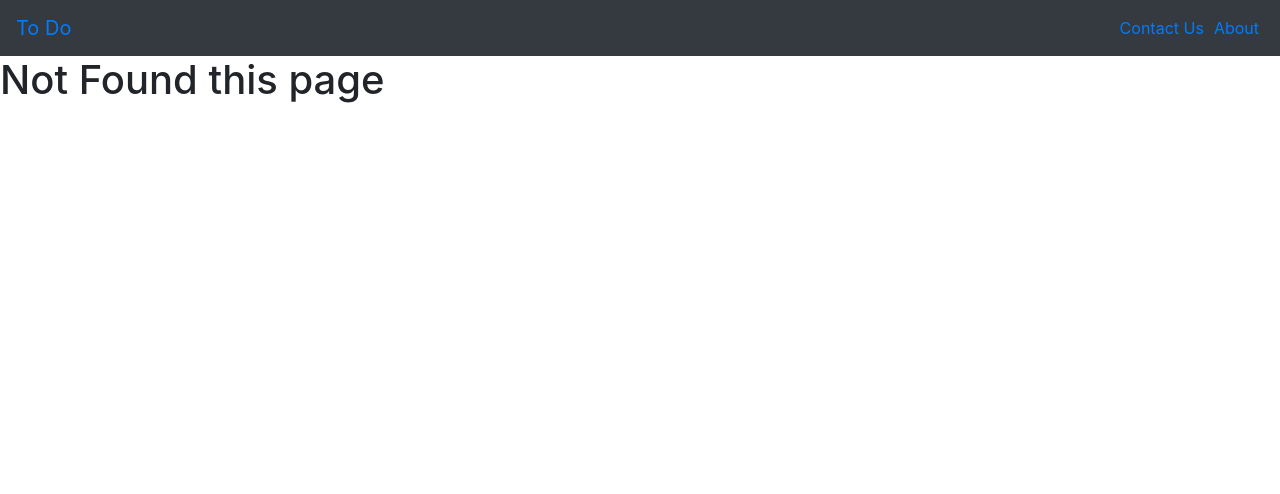
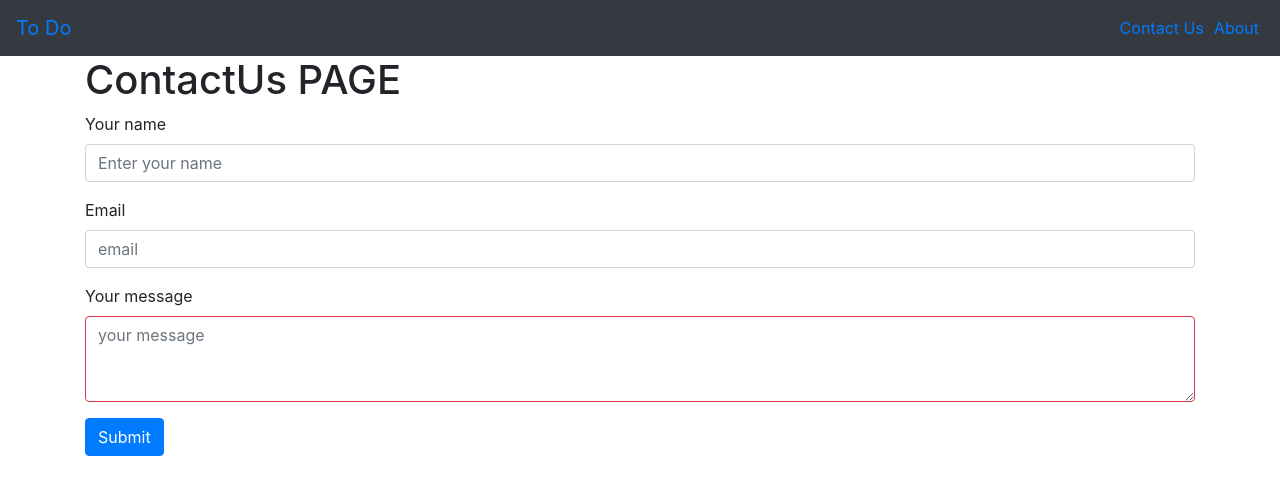
Before and after one commit to TigranKochinyan/ReactApp, a React (Create React App) app: page /contact in a window 1280 px wide. Before the commit this address led to /not-found. Shown: the top 494 px of the page. Built offline with nearby package versions, Linux system fonts and the light colour scheme.

Commit message:
add coontact page and form

```diff
--- a/src/App.js
+++ b/src/App.js
@@ -11,7 +11,9 @@ import {
 import NavMenu from './Components/NavMenu';
 import SingleTask from './pages/SingleTask';
 import About from './pages/About';
+import Contact from './pages/Contact';
 import NotFound from './pages/NotFound';
+
 
 function App() {
   	return (
@@ -23,7 +25,9 @@ function App() {
 				</Route>
 				<Route exact path="/about">
 					<About />
-
+				</Route>
+				<Route exact path="/contact">
+					<Contact />
 				</Route>
 				<Route exact path="/task/:taskId" component={SingleTask} />
 				<Route exact path="/not-found">
--- a/src/Components/TodoList/NewTaskOrEdit/NewTaskOrEdit.jsx
+++ b/src/Components/TodoList/NewTaskOrEdit/NewTaskOrEdit.jsx
@@ -9,6 +9,7 @@ import { fromatingDate } from './../../../helpers/utils';
 class NewTaskOrEdit extends React.Component {
     constructor(props) {
         super(props);
+        this.titleInputRef = React.createRef();
         this.state = {
             inputValueTitle: props.task ? props.task.title : '',
             inputValueDesc: props.task ? props.task.description : '',
@@ -16,6 +17,9 @@ class NewTaskOrEdit extends React.Component {
             validated: false
         };
     };
+    componentDidMount() {
+        this.titleInputRef.current.focus();//when modal open title input was focused
+    }
     handleInputChange = (event) => {
         let { value } = event.target;
         let wichInput = event.target.name;
@@ -66,6 +70,7 @@ class NewTaskOrEdit extends React.Component {
                             <Form.Group as={Col} md="12" >
                                 <Form.Label>Task title</Form.Label>
                                 <Form.Control
+                                    ref={this.titleInputRef}
                                     name='inputValueTitle'
                                     required
                                     type="text"
--- a/src/pages/Contact.jsx
+++ b/src/pages/Contact.jsx
@@ -0,0 +1,163 @@
+import React, { useState } from 'react';
+import { Form, Button, Container, Row, Col } from 'react-bootstrap';
+import './pages.scss';
+
+const Contact = () => {
+    const [ inputValues, setInputValues ] = useState({
+        inputName: '',
+        inputEmail: '',
+        inputText: ''
+    });
+
+    const [ inputsIsValid, setInputsIsValid ] = useState({
+        inputName: null,
+        inputEmail: null,
+        inputText: null
+    });
+
+    const handleChange = ({target: {name, value}}) => {
+        setInputValues({
+            ...inputValues,
+            [name]: value
+        });
+        validator(name, value);
+    };
+
+    const handleSubmit = (event) => {
+        event.preventDefault();
+        const errorArr = Object.values(inputsIsValid);
+        const errorExist = !errorArr.every(el => el === null);//true when errors null
+        const inputValuesArr = Object.values(inputValues);
+        const inputValuesEmpty = inputValuesArr.every(el => el === '');//true when every inputs is empty
+
+        if(!errorExist && inputValuesEmpty){//if submit without input changes
+            setInputsIsValid({
+                inputName: 'field is required',
+                inputEmail: 'field is required',
+                inputText: 'field is required'
+            })
+            return;
+        }
+        if(!errorExist && !inputValuesEmpty){
+            fetch('http://localhost:3001/form', {
+                method: 'POST',
+                headers: {
+                    "Content-Type": 'application/json'
+                },
+                body: JSON.stringify({
+                    name: inputValues.inputName,
+                    email: inputValues.inputEmail,
+                    message: inputValues.inputText
+                })
+            })
+            .then(async (response) => {
+                const data = await response.json();
+                if(response.status >=400 && response.status < 600){
+                    if(data.error){
+                        throw data.error;
+                    }
+                    else {
+                        throw new Error('Something went wrong!');
+                    }
+                }
+                console.log(response);//
+                setInputValues({
+                    inputName: '',
+                    inputEmail: '',
+                    inputText: ''
+                })
+
+            })
+            .catch((error)=>{
+                console.log('catch error', error);
+            });
+        };
+    };
+
+    const validator = (name, value) => {
+        if(name === 'inputEmail' && !(/^[\w-\.]+@([\w-]+\.)+[\w-]{2,4}$/).test(value)){
+            // console.log('invalid email');
+            setInputsIsValid({
+                ...inputsIsValid,
+                [name]: 'Please entet valid email'
+            })
+            return;
+        }
+        if(value.trim() === '') {//should optimization
+            // console.log('invalid text or name');
+
+            setInputsIsValid({
+                ...inputsIsValid,
+                [name]: 'is required'
+            })
+            return;
+        }
+        setInputsIsValid({
+            ...inputsIsValid,
+            [name]: null
+        })
+
+    }
+
+    return (
+        <Container className="contact">
+            <Row>
+                <Col xs={12}>
+                    <h1>ContactUs PAGE</h1>
+                    <Form>
+                        <Form.Group controlId="formBasicEmail">
+                            <Form.Label>Your name</Form.Label>
+                            <Form.Control
+                                className="contact-input"
+                                onChange={handleChange}
+                                value={inputValues.inputName}
+                                name="inputName"
+                                type="text"
+                                placeholder="Enter your name"
+                                />
+                            <Form.Text className="text-danger">
+                                {inputsIsValid.inputName}
+                            </Form.Text>
+                        </Form.Group>
+
+                        <Form.Group controlId="formBasicPassword">
+                            <Form.Label>Email</Form.Label>
+                            <Form.Control
+                                className="contact-input"
+                                onChange={handleChange}
+                                value={inputValues.inputEmail}
+                                name="inputEmail"
+                                type="email"
+                                placeholder="email"
+                                />
+                            <Form.Text className="text-danger">
+                                {inputsIsValid.inputEmail}
+                            </Form.Text>
+                        </Form.Group>
+                        <Form.Group controlId="formBasicCheckbox">
+                            <Form.Label>Your message</Form.Label>
+                            <Form.Control
+                                className="contact-input input-invalid"
+                                name="inputText"
+                                as="textarea"
+                                rows={3}
+                                type="text"
+                                placeholder="your message"
+                                value={inputValues.inputText}
+                                onChange={handleChange}
+                                />
+                            <Form.Text className="text-danger">
+                                {inputsIsValid.inputText}
+                            </Form.Text>
+                        </Form.Group>
+                        <Button variant="primary" type="submit" onClick={handleSubmit}>
+                            Submit
+                        </Button>
+                    </Form>
+                </Col>
+            </Row>
+        </Container>
+    )
+}
+
+export default Contact;
--- /dev/null
+++ b/src/pages/pages.scss
@@ -0,0 +1,7 @@
+.contact {
+    &-input {
+        &.input-invalid {
+            border: 1px solid #dc3545;
+        }
+    }
+}
```
